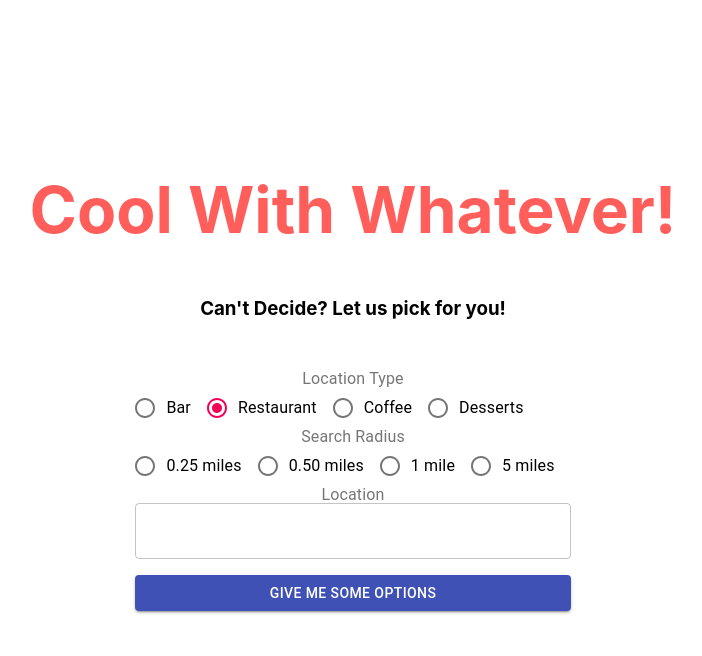
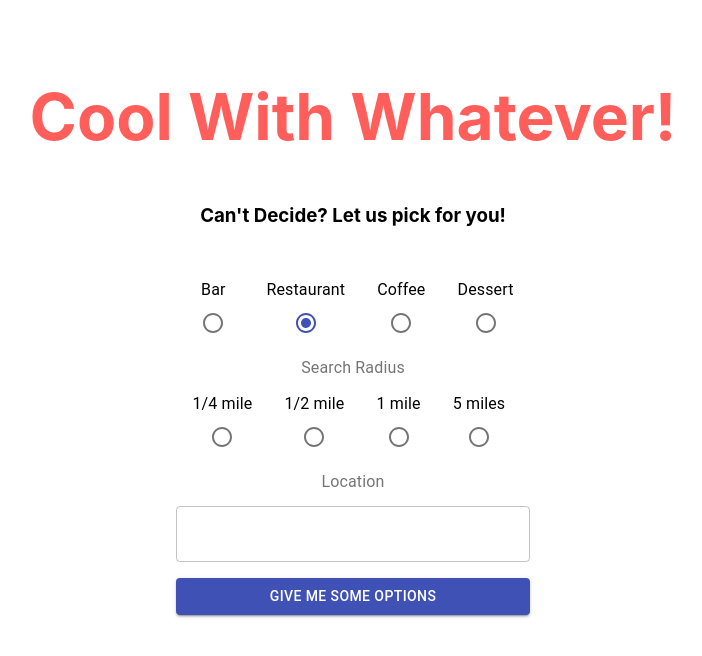
Before and after one commit to 1jackdev/Thor, a React (Create React App) app: page / in a window 1280 px wide. Shown: the top 656 px of the page, without its empty margins (287-989 px from the left). Built offline with nearby package versions, Linux system fonts and the light colour scheme; no server answers.

Commit message:
styling form

```diff
--- a/src/components/forms/SearchForm.css
+++ b/src/components/forms/SearchForm.css
@@ -1,3 +1,7 @@
 #btn {
-    margin: 1rem 0;
+  margin: 1rem 0;
 }
+
+.label {
+  margin: 1rem;
+}
--- a/src/components/forms/SearchForm.js
+++ b/src/components/forms/SearchForm.js
@@ -33,7 +33,6 @@ const SearchForm = () => {
   return (
     <Form onSubmit={handleSubmit}>
       <FormControl>
-        <FormLabel component="legend">Location Type</FormLabel>
         <RadioGroup
           row
           aria-label="location"
@@ -42,20 +41,34 @@ const SearchForm = () => {
           onChange={handleChange}
           required
         >
-          <FormControlLabel value="bar" control={<Radio />} label="Bar" />
+          <FormControlLabel
+            value="bar"
+            control={<Radio color="primary" />}
+            label="Bar"
+            labelPlacement="top"
+          />
           <FormControlLabel
             value="restaurant"
-            control={<Radio />}
+            control={<Radio color="primary" />}
             label="Restaurant"
+            labelPlacement="top"
           />
-          <FormControlLabel value="coffee" control={<Radio />} label="Coffee" />
           <FormControlLabel
-            value="desserts"
-            control={<Radio />}
-            label="Desserts"
+            value="coffee"
+            control={<Radio color="primary" />}
+            label="Coffee"
+            labelPlacement="top"
+          />
+          <FormControlLabel
+            value="dessert"
+            control={<Radio color="primary" />}
+            label="Dessert"
+            labelPlacement="top"
           />
         </RadioGroup>
-        <FormLabel component="legend">Search Radius</FormLabel>
+        <FormLabel className="label" component="legend">
+          Search Radius
+        </FormLabel>
         <RadioGroup
           row
           aria-label="distance"
@@ -67,18 +80,32 @@ const SearchForm = () => {
           <FormControlLabel
             value="0.25"
             control={<Radio />}
-            label="0.25 miles"
+            label="1/4 mile"
+            labelPlacement="top"
           />
           <FormControlLabel
             value="0.5"
             control={<Radio />}
-            label="0.50 miles"
+            label="1/2 mile"
+            labelPlacement="top"
           />
-          <FormControlLabel value="1" control={<Radio />} label="1 mile" />
-          <FormControlLabel value="5" control={<Radio />} label="5 miles" />
+          <FormControlLabel
+            value="1"
+            control={<Radio />}
+            label="1 mile"
+            labelPlacement="top"
+          />
+          <FormControlLabel
+            value="5"
+            control={<Radio />}
+            label="5 miles"
+            labelPlacement="top"
+          />
         </RadioGroup>
         <FormGroup>
-          <FormLabel htmlFor="location">Location</FormLabel>
+          <FormLabel className="label" htmlFor="location">
+            Location
+          </FormLabel>
           <TextField
             id="location"
             name="location"
@@ -90,12 +117,7 @@ const SearchForm = () => {
           />
         </FormGroup>
 
-        <Button
-          id="btn"
-          variant="contained"
-          color="primary"
-          type="submit"
-        >
+        <Button id="btn" variant="contained" color="primary" type="submit">
           Give Me Some Options
         </Button>
       </FormControl>
--- a/src/components/home/Home.js
+++ b/src/components/home/Home.js
@@ -5,16 +5,12 @@ const Home = () => {
   const { searchData, setSearchData } = useContext(SearchContext);
   function LoggedOut() {
     return (
-      <main className="container">
+      <main>
         <h2 className="title">
           <div style={{ color: "#FF5E5B" }}>Cool With Whatever!</div>
         </h2>
-        <div>
-          <h3 style={{ padding: "2rem" }}>
-            Can't Decide? Let us pick for you!
-          </h3>
-          <SearchForm searchData={searchData} setSearchData={setSearchData} />
-        </div>
+        <h3 style={{ padding: "2rem" }}>Can't Decide? Let us pick for you!</h3>
+        <SearchForm searchData={searchData} setSearchData={setSearchData} />
         {""}
       </main>
     );
--- a/src/components/options/CardList.css
+++ b/src/components/options/CardList.css
@@ -1,19 +1,7 @@
 .card-list {
- display: flex;
-}
-
-/* Remove extra left and right margins, due to padding in columns */
-.row {
-    margin: 0 -5px;
-}
-
-/* Clear floats after the columns */
-.row:after {
-  content: "";
-  display: table;
-  clear: both;
+  display: flex;
 }
 
 .title {
-    margin-top: 50px;
+  margin-top: 50px;
 }
```
